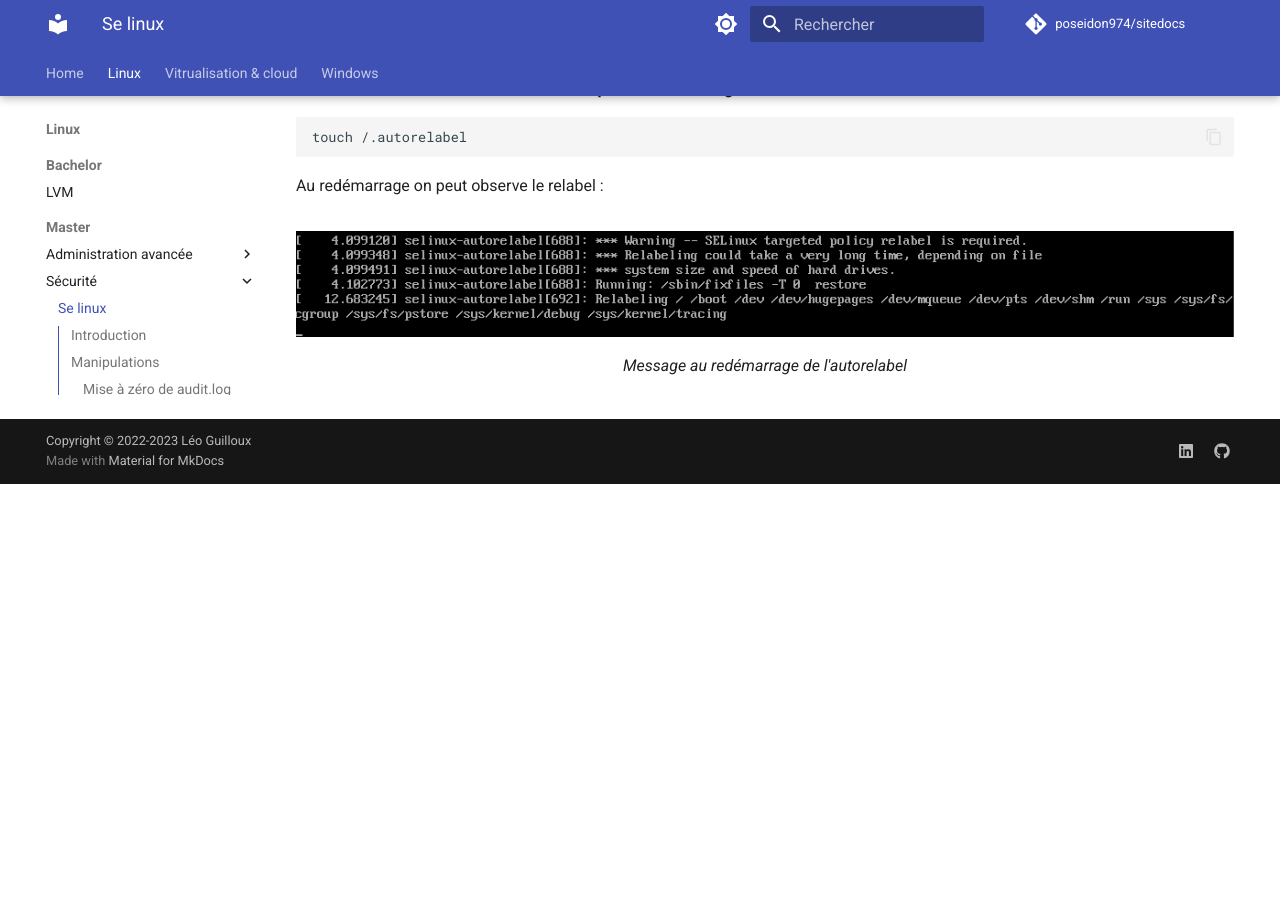
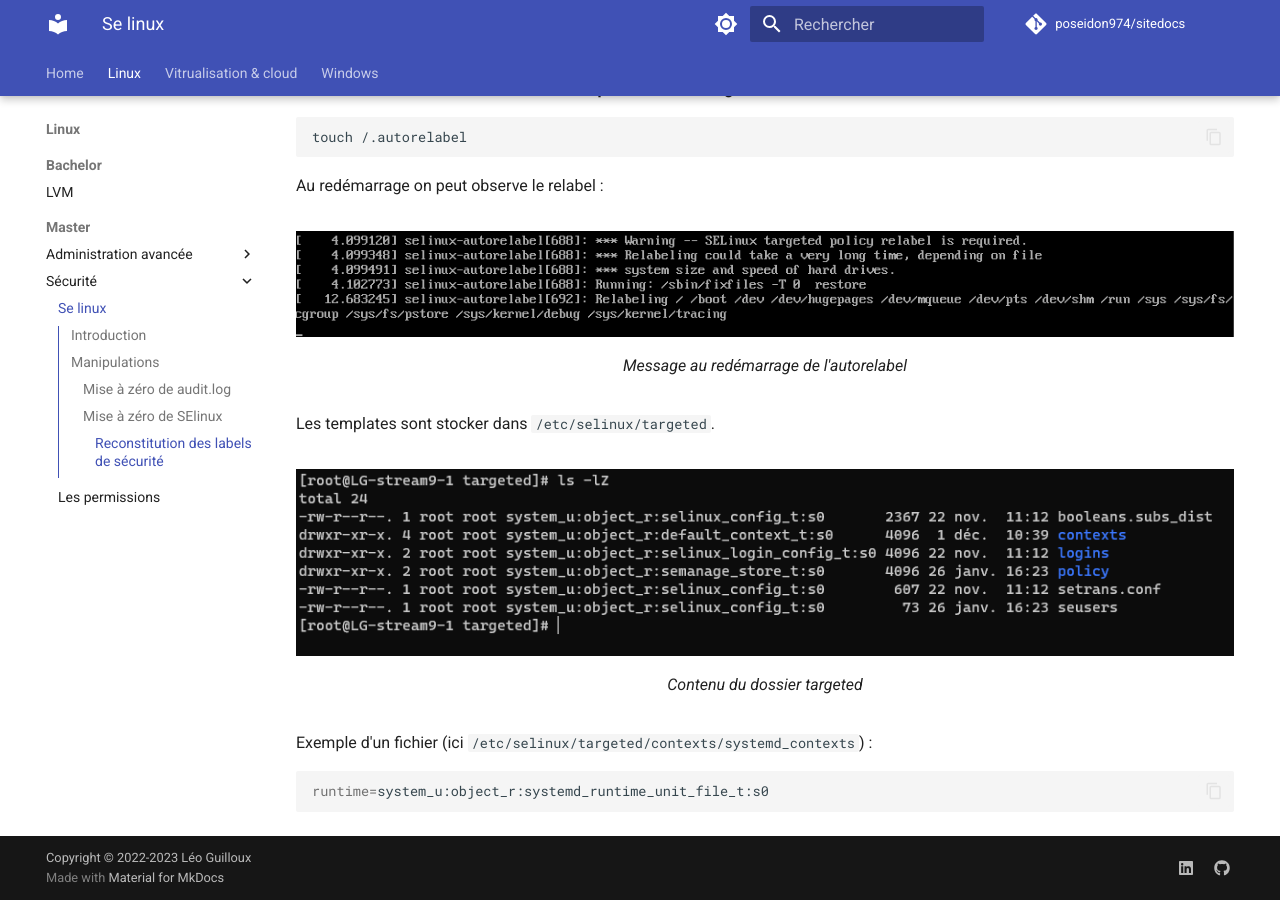
Before and after one commit to poseidon974/sitedocs, an MkDocs documentation site: the page built from docs/Linux/Master/Sécurité/SElinux.md, in a window 1280 px wide and 900 px high, scrolled down 2544 px. Built offline with MkDocs 1.6.1 and Material for MkDocs 9.7.7, drawn with Linux system fonts in a browser that asks for light colours; comment, search, counter and statistics services are not loaded; the version menu is left out; before the commit the page ends 3028 px from its top, so only the background shows below that.

Commit message:
update cours 26/01

````diff
--- a/docs/Linux/Master/Sécurité/SElinux.md
+++ b/docs/Linux/Master/Sécurité/SElinux.md
@@ -143,3 +143,16 @@ Au redémarrage on peut observe le relabel :
   ![Autorelabel au redémarrage](./images/autorelabel.png)
   <figcaption>Message au redémarrage de l'autorelabel</figcaption>
 </figure>
+
+Les templates sont stocker dans `/etc/selinux/targeted`.
+
+<figure markdown>
+  ![Dossier contenant les templates](./images/presentationdossiertemplate.png)
+  <figcaption>Contenu du dossier targeted</figcaption>
+</figure>
+
+Exemple d'un fichier (ici `/etc/selinux/targeted/contexts/systemd_contexts`) :
+
+```sh
+runtime=system_u:object_r:systemd_runtime_unit_file_t:s0
+```
````
Also changed, not shown: docs/Linux/Master/Sécurité/images/presentationdossiertemplate.png (added).
